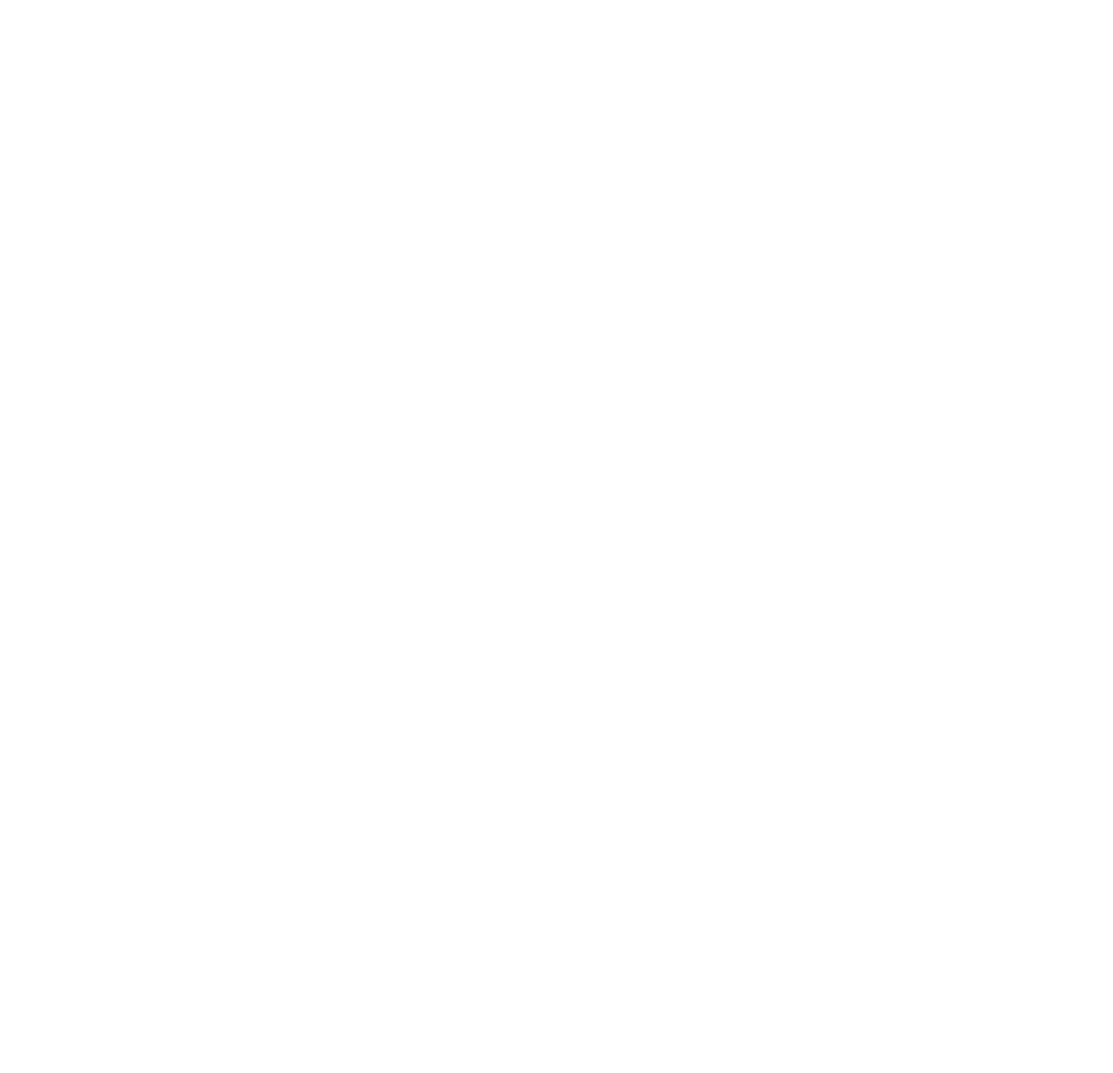
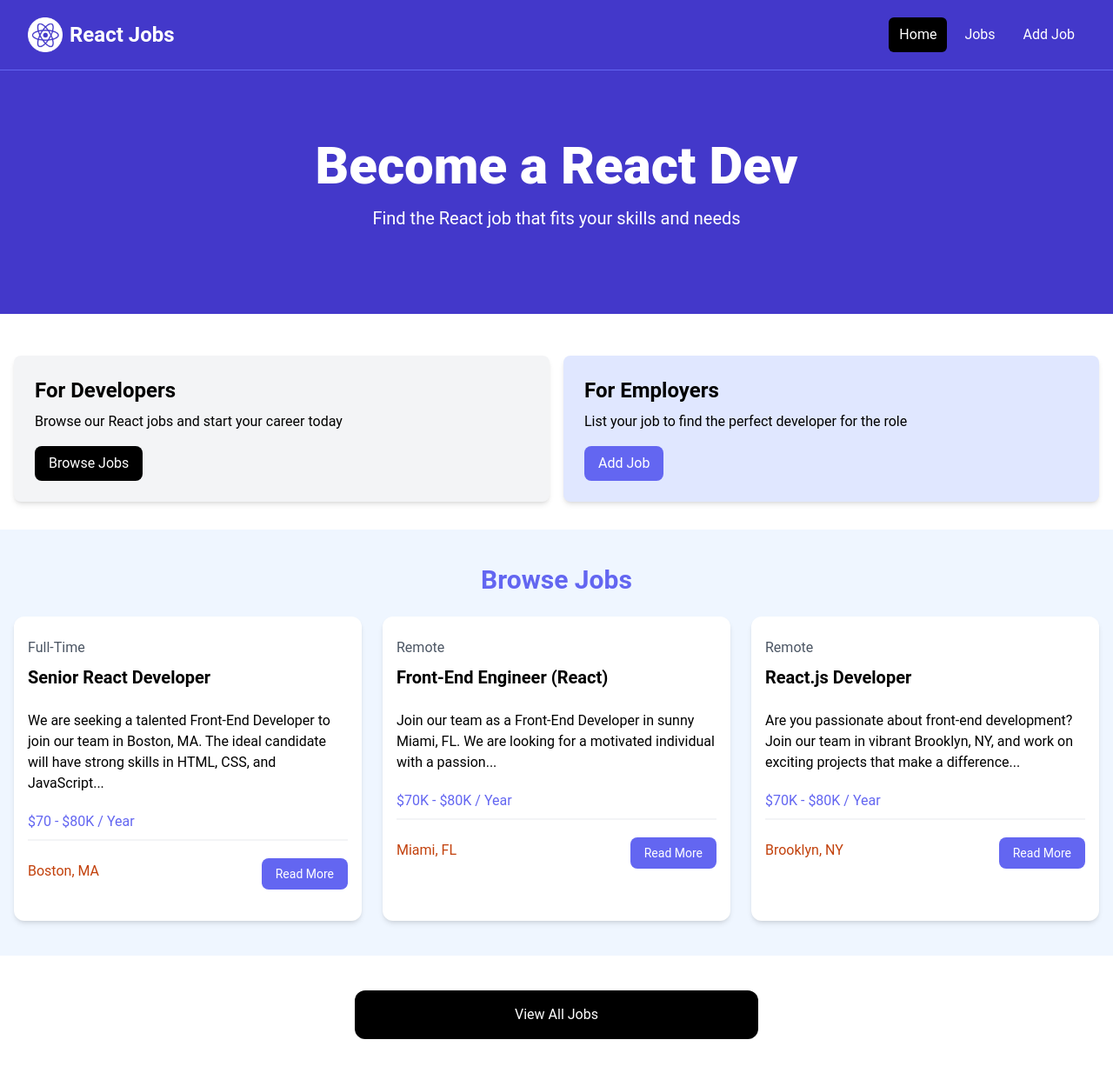
Before and after one commit to Mohammad-jf/react-jobs, a React (Vite) app: page / in a window 1280 px wide. Shown: the whole page at 87% size. Before the commit the page ends 800 px from the top, so only its background shows below. Built offline with nearby package versions, Linux system fonts and the light colour scheme.

Commit message:
basic structuer

```diff
--- a/src/App.jsx
+++ b/src/App.jsx
@@ -1,9 +1,152 @@
+import Hero from "./components/Hero"
+import Navbar from "./components/Navbar"
 
 function App() {
-
   return (
     <>
+      <Navbar />
+      <Hero />
 
+      {/* <!-- Developers and Employers --> */}
+      <section className="py-4">
+        <div className="container-xl lg:container m-auto">
+          <div className="grid grid-cols-1 md:grid-cols-2 gap-4 p-4 rounded-lg">
+            <div className="bg-gray-100 p-6 rounded-lg shadow-md">
+              <h2 className="text-2xl font-bold">For Developers</h2>
+              <p className="mt-2 mb-4">
+                Browse our React jobs and start your career today
+              </p>
+              <a
+                href="/jobs.html"
+                className="inline-block bg-black text-white rounded-lg px-4 py-2 hover:bg-gray-700"
+              >
+                Browse Jobs
+              </a>
+            </div>
+            <div className="bg-indigo-100 p-6 rounded-lg shadow-md">
+              <h2 className="text-2xl font-bold">For Employers</h2>
+              <p className="mt-2 mb-4">
+                List your job to find the perfect developer for the role
+              </p>
+              <a
+                href="/add-job.html"
+                className="inline-block bg-indigo-500 text-white rounded-lg px-4 py-2 hover:bg-indigo-600"
+              >
+                Add Job
+              </a>
+            </div>
+          </div>
+        </div>
+      </section>
+
+      {/* <!-- Browse Jobs --> */}
+      <section className="bg-blue-50 px-4 py-10">
+        <div className="container-xl lg:container m-auto">
+          <h2 className="text-3xl font-bold text-indigo-500 mb-6 text-center">
+            Browse Jobs
+          </h2>
+          <div className="grid grid-cols-1 md:grid-cols-3 gap-6">
+            {/* <!-- Job Listing 1 --> */}
+            <div className="bg-white rounded-xl shadow-md relative">
+              <div className="p-4">
+                <div className="mb-6">
+                  <div className="text-gray-600 my-2">Full-Time</div>
+                  <h3 className="text-xl font-bold">Senior React Developer</h3>
+                </div>
+
+                <div className="mb-5">
+                  We are seeking a talented Front-End Developer to join our team in Boston, MA. The ideal candidate will have strong skills in HTML, CSS, and JavaScript...
+                </div>
+
+                <h3 className="text-indigo-500 mb-2">$70 - $80K / Year</h3>
+
+                <div className="border border-gray-100 mb-5"></div>
+
+                <div className="flex flex-col lg:flex-row justify-between mb-4">
+                  <div className="text-orange-700 mb-3">
+                    <i className="fa-solid fa-location-dot text-lg"></i>
+                    Boston, MA
+                  </div>
+                  <a
+                    href="job.html"
+                    className="h-[36px] bg-indigo-500 hover:bg-indigo-600 text-white px-4 py-2 rounded-lg text-center text-sm"
+                  >
+                    Read More
+                  </a>
+                </div>
+              </div>
+            </div>
+            {/* <!-- Job Listing 2 --> */}
+            <div className="bg-white rounded-xl shadow-md relative">
+              <div className="p-4">
+                <div className="mb-6">
+                  <div className="text-gray-600 my-2">Remote</div>
+                  <h3 className="text-xl font-bold">Front-End Engineer (React)</h3>
+                </div>
+
+                <div className="mb-5">
+                  Join our team as a Front-End Developer in sunny Miami, FL. We are looking for a motivated individual with a passion...
+                </div>
+
+                <h3 className="text-indigo-500 mb-2">$70K - $80K / Year</h3>
+
+                <div className="border border-gray-100 mb-5"></div>
+
+                <div className="flex flex-col lg:flex-row justify-between mb-4">
+                  <div className="text-orange-700 mb-3">
+                    <i className="fa-solid fa-location-dot text-lg"></i>
+                    Miami, FL
+                  </div>
+                  <a
+                    href="job.html"
+                    className="h-[36px] bg-indigo-500 hover:bg-indigo-600 text-white px-4 py-2 rounded-lg text-center text-sm"
+                  >
+                    Read More
+                  </a>
+                </div>
+              </div>
+            </div>
+            {/* <!-- Job Listing 3 --> */}
+            <div className="bg-white rounded-xl shadow-md relative">
+              <div className="p-4">
+                <div className="mb-6">
+                  <div className="text-gray-600 my-2">Remote</div>
+                  <h3 className="text-xl font-bold">React.js Developer</h3>
+                </div>
+
+                <div className="mb-5">
+                  Are you passionate about front-end development? Join our team in vibrant Brooklyn, NY, and work on exciting projects that make a difference...
+                </div>
+
+                <h3 className="text-indigo-500 mb-2">$70K - $80K / Year</h3>
+
+                <div className="border border-gray-100 mb-5"></div>
+
+                <div className="flex flex-col lg:flex-row justify-between mb-4">
+                  <div className="text-orange-700 mb-3">
+                    <i className="fa-solid fa-location-dot text-lg"></i>
+                    Brooklyn, NY
+                  </div>
+                  <a
+                    href="job.html"
+                    className="h-[36px] bg-indigo-500 hover:bg-indigo-600 text-white px-4 py-2 rounded-lg text-center text-sm"
+                  >
+                    Read More
+                  </a>
+                </div>
+              </div>
+            </div>
+          </div>
+        </div>
+      </section>
+
+      <section className="m-auto max-w-lg my-10 px-6">
+        <a
+          href="jobs.html"
+          className="block bg-black text-white text-center py-4 px-6 rounded-xl hover:bg-gray-700"
+        >View All Jobs</a
+        >
+      </section>
     </>
   )
 }
--- /dev/null
+++ b/src/components/Hero.jsx
@@ -0,0 +1,19 @@
+
+const Hero = () => {
+    return (
+        <section className="bg-indigo-700 py-20 mb-4" >
+            <div className="max-w-7xl mx-auto px-4 sm:px-6 lg:px-8 flex flex-col items-center">
+                <div className="text-center">
+                    <h1 className="text-4xl font-extrabold text-white sm:text-5xl md:text-6xl">
+                        Become a React Dev
+                    </h1>
+                    <p className="my-4 text-xl text-white">
+                        Find the React job that fits your skills and needs
+                    </p>
+                </div>
+            </div>
+        </section>
+    )
+}
+
+export default Hero
--- /dev/null
+++ b/src/components/Navbar.jsx
@@ -0,0 +1,48 @@
+import logo from '../assets/logo.png'
+
+const Navbar = () => {
+    return (
+        <nav className="bg-indigo-700 border-b border-indigo-500">
+            <div className="mx-auto max-w-7xl px-2 sm:px-6 lg:px-8">
+                <div className="flex h-20 items-center justify-between">
+                    <div
+                        className="flex flex-1 items-center justify-center md:items-stretch md:justify-start"
+                    >
+                        {/* <!-- Logo --> */}
+                        <a className="flex flex-shrink-0 items-center mr-4" href="/index.html">
+                            <img
+                                className="h-10 w-auto"
+                                src={logo}
+                                alt="React Jobs"
+                            />
+                            <span className="hidden md:block text-white text-2xl font-bold ml-2"
+                            >React Jobs</span
+                            >
+                        </a>
+                        <div className="md:ml-auto">
+                            <div className="flex space-x-2">
+                                <a
+                                    href="/index.html"
+                                    className="text-white bg-black hover:bg-gray-900 hover:text-white rounded-md px-3 py-2"
+                                >Home</a
+                                >
+                                <a
+                                    href="/jobs.html"
+                                    className="text-white hover:bg-gray-900 hover:text-white rounded-md px-3 py-2"
+                                >Jobs</a
+                                >
+                                <a
+                                    href="/add-job.html"
+                                    className="text-white hover:bg-gray-900 hover:text-white rounded-md px-3 py-2"
+                                >Add Job</a
+                                >
+                            </div>
+                        </div>
+                    </div>
+                </div>
+            </div>
+        </nav>
+    )
+}
+
+export default Navbar
```
Also changed, not shown: src/assets/logo.png (renamed from _theme_files/images/logo.png).
